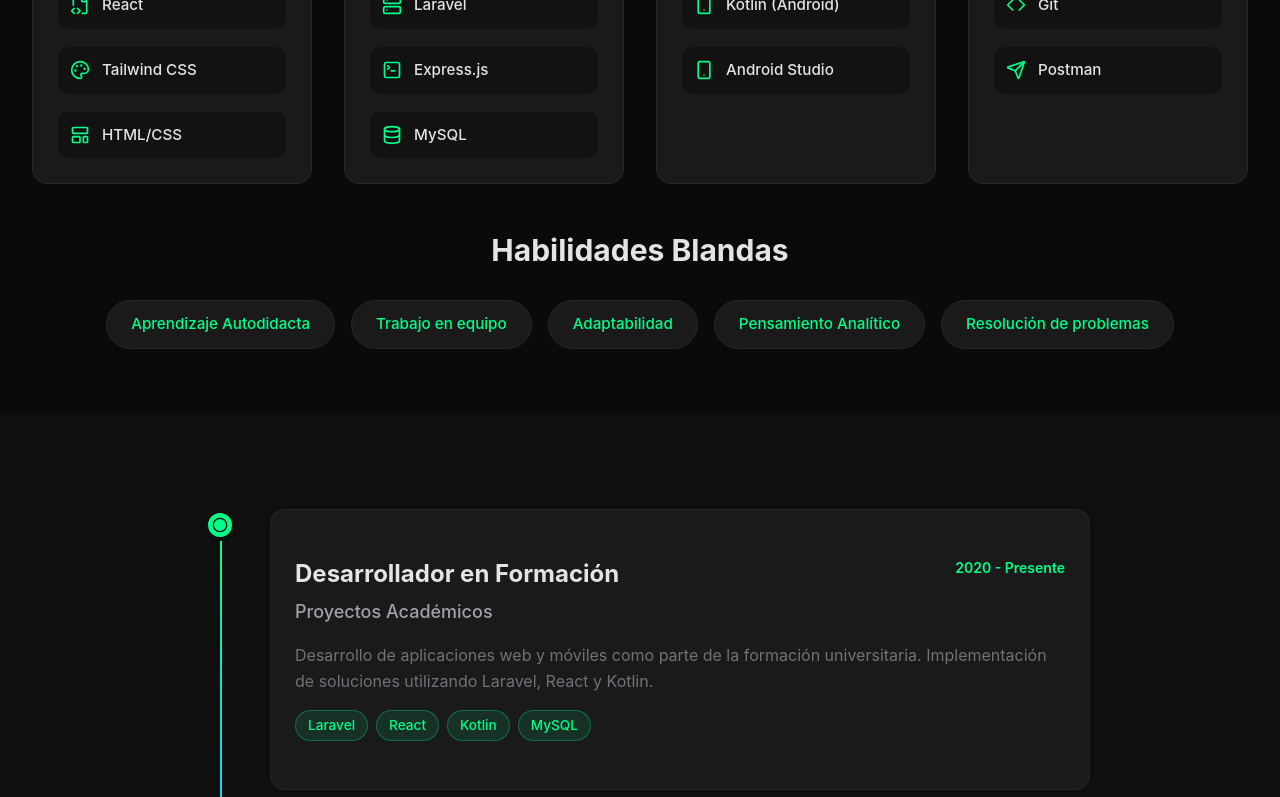
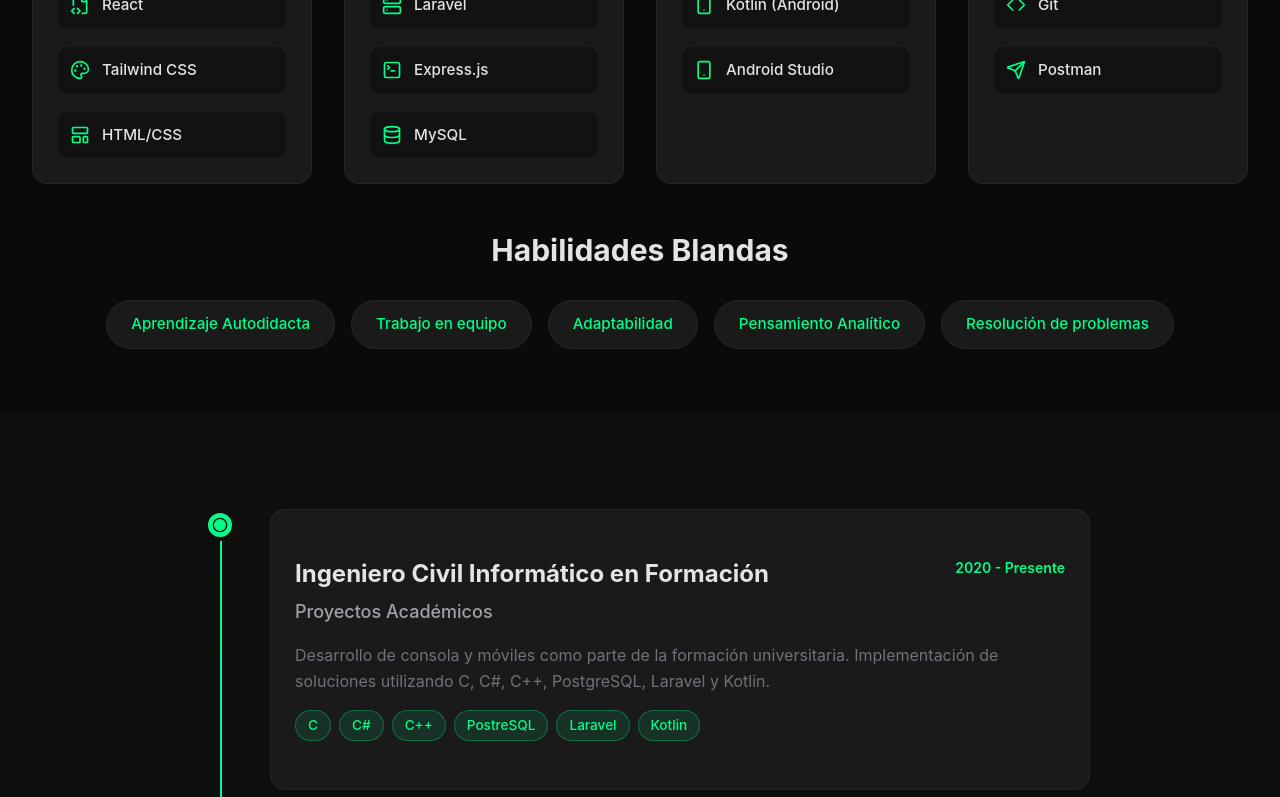
Before and after one commit to detossj/Portafolio2, a React app in the folder frontend/: page / in a window 1280 px wide. Shown: the part 2000-2797 px from the top of the page. Built offline with nearby package versions, Linux system fonts and the light colour scheme; the HTML template or start-up script is replaced by a standard one.

Commit message:
Se agregaron mas objetos en experience de mock.js

```diff
--- a/frontend/src/mocks/mock.js
+++ b/frontend/src/mocks/mock.js
@@ -59,14 +59,33 @@
 
 export const experience = [
   {
-      id: 1,
-      title: "Desarrollador en Formación",
-      company: "Proyectos Académicos",
-      startDate: "2020",
-      endDate: "Presente",
-      description: "Desarrollo de aplicaciones web y móviles como parte de la formación universitaria. Implementación de soluciones utilizando Laravel, React y Kotlin.",
-      technologies: ["Laravel", "React", "Kotlin", "MySQL"]
+    id: 1,
+    title: "Ingeniero Civil Informático en Formación",
+    company: "Proyectos Académicos",
+    startDate: "2020",
+    endDate: "Presente",
+    description: "Desarrollo de consola y móviles como parte de la formación universitaria. Implementación de soluciones utilizando  C, C#, C++, PostgreSQL, Laravel y Kotlin.",
+    technologies: ["C", "C#", "C++", "PostreSQL", "Laravel", "Kotlin"]
+  },
+  {
+    id: 2,
+    title: "Desarrollador Full Stack & Móvil Autodidacta",
+    company: "Desarrollo Independiente",
+    startDate: "2024",
+    endDate: "Presente",
+    description: "Diseño y desarrollo de aplicaciones web y móviles. Construcción de plataformas de gestión (como sistemas para el sector gastronómico) y herramientas de seguimiento de datos, implementando una arquitectura basada en el patrón MVC. Creación de APIs robustas con Laravel, interfaces de usuario dinámicas con React y desarrollo de aplicaciones nativas para Android utilizando Kotlin.",
+    technologies: ["Laravel", "React", "Kotlin", "API REST", "MVC", "Bootstrap"]
+  },
+  {
+    id: 4,
+    title: "Practicante en Desarrollo TI",
+    company: "Casino Marina del Sol - Talcahuano",
+    startDate: "Enero 2026",
+    endDate: "Febrero 2026",
+    description: "Desarrollo de soluciones web enfocadas en la optimización de procesos internos. Creación de interfaces de usuario interactivas, modernas y responsivas utilizando React y Tailwind CSS.",
+    technologies: ["React", "Express.js", "Tailwind CSS", "API REST"]
   }
+
 ];
 
 // Mock projects - Will be fetched from API later
```
